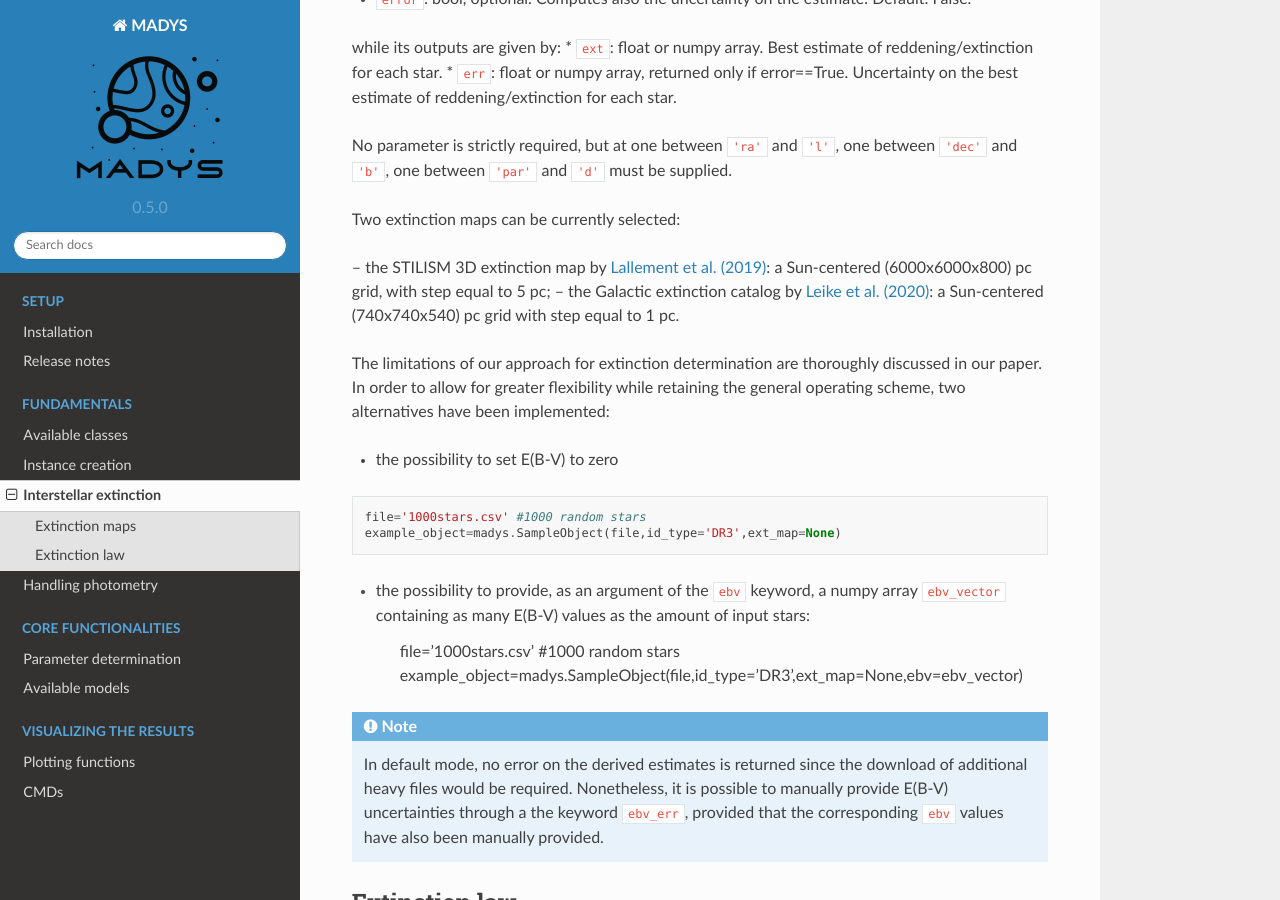
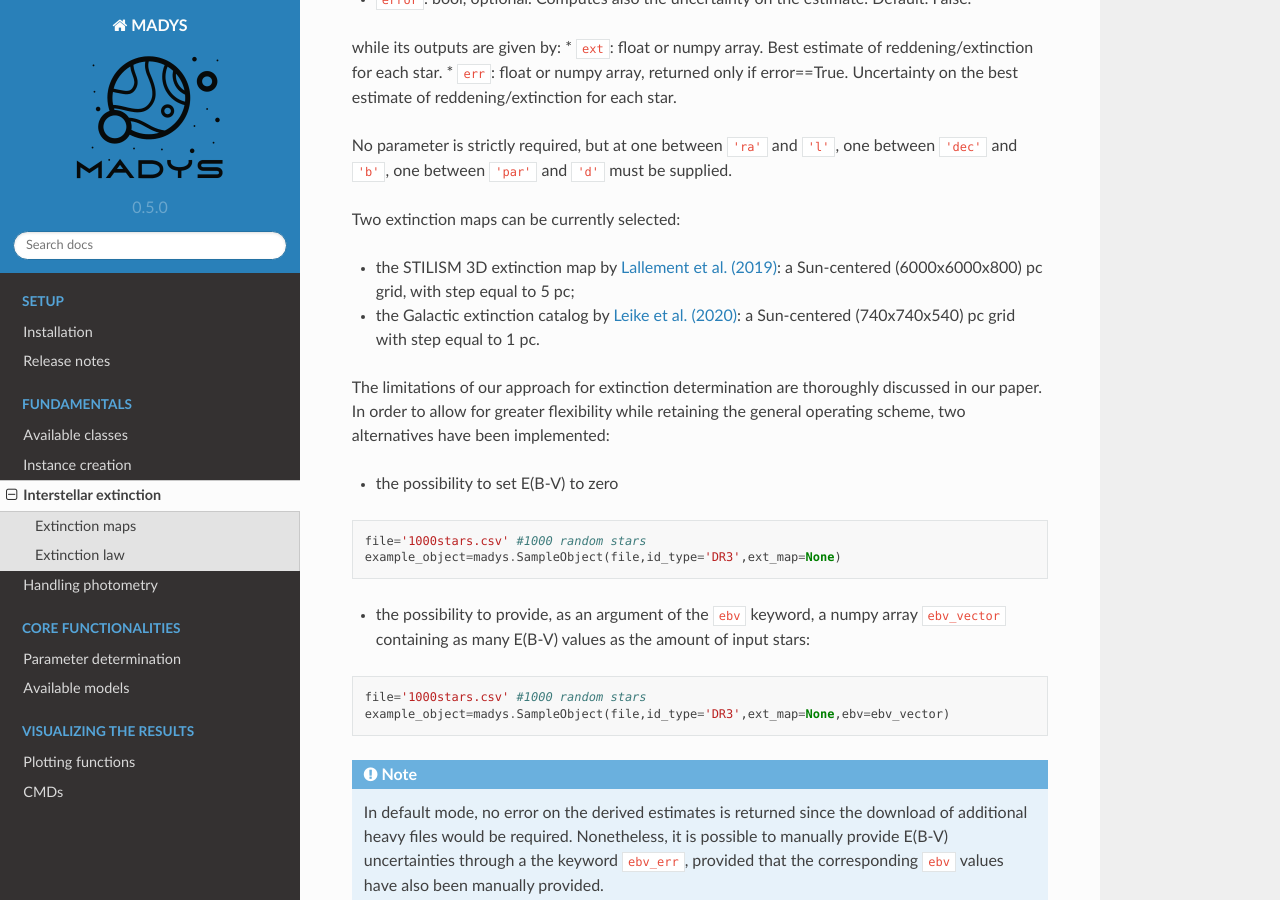
Before and after one commit to vsquicciarini/madys, a Sphinx documentation site: the page built from docs/source/extinction_model.rst, in a window 1280 px wide and 900 px high, scrolled down 979 px. Built offline with Sphinx 7.4.7 and the Read the Docs theme 2.0.0, drawn with Linux system fonts in a browser that asks for light colours.

Commit message:
Update extinction_model.rst

```diff
--- a/docs/source/extinction_model.rst
+++ b/docs/source/extinction_model.rst
@@ -34,8 +34,8 @@ No parameter is strictly required, but at one between ``'ra'`` and ``'l'``, one
 
 Two extinction maps can be currently selected:
 
-– the STILISM 3D extinction map by `Lallement et al. (2019) <https://ui.adsabs.harvard.edu/abs/2019A%26A...625A.135L/abstract>`_: a Sun-centered (6000x6000x800) pc grid, with step equal to 5 pc;
-– the Galactic extinction catalog by `Leike et al. (2020) <https://ui.adsabs.harvard.edu/abs/2020A%26A...639A.138L/abstract>`_: a Sun-centered (740x740x540) pc grid with step equal to 1 pc.
+* the STILISM 3D extinction map by `Lallement et al. (2019) <https://ui.adsabs.harvard.edu/abs/2019A%26A...625A.135L/abstract>`_: a Sun-centered (6000x6000x800) pc grid, with step equal to 5 pc;
+* the Galactic extinction catalog by `Leike et al. (2020) <https://ui.adsabs.harvard.edu/abs/2020A%26A...639A.138L/abstract>`_: a Sun-centered (740x740x540) pc grid with step equal to 1 pc.
 
 The limitations of our approach for extinction determination are thoroughly discussed in our paper. In order to allow for greater flexibility while retaining the general operating scheme, two alternatives have been implemented:
 
@@ -47,6 +47,8 @@ The limitations of our approach for extinction determination are thoroughly disc
    example_object=madys.SampleObject(file,id_type='DR3',ext_map=None)
 
 * the possibility to provide, as an argument of the ``ebv`` keyword, a numpy array ``ebv_vector`` containing as many E(B-V) values as the amount of input stars:
+
+.. code-block:: python
 
    file='1000stars.csv' #1000 random stars
    example_object=madys.SampleObject(file,id_type='DR3',ext_map=None,ebv=ebv_vector)
```
